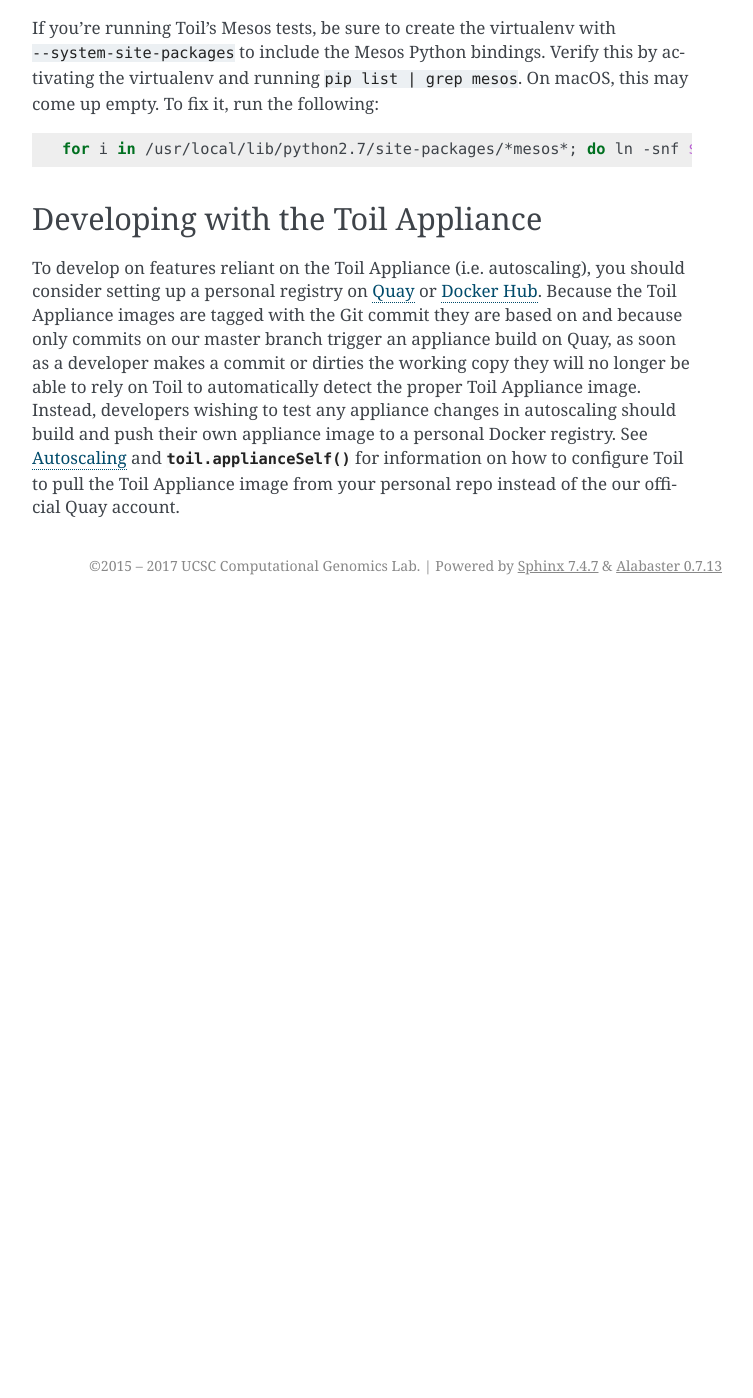
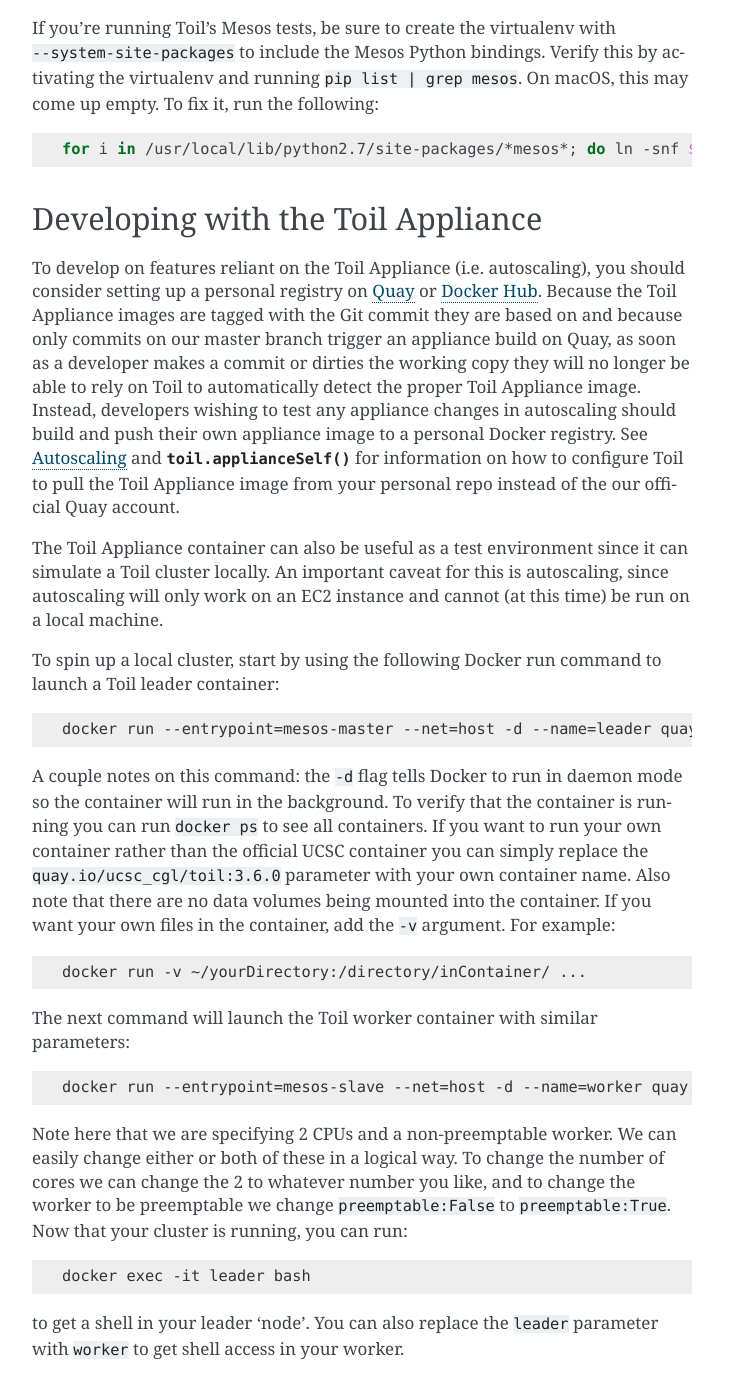
Before and after one commit to DataBiosphere/toil, a Sphinx documentation site: the page built from docs/contributing/source.rst, in a window 1280 px wide and 1400 px high, scrolled down 2039 px. Shown: the whole window, without its empty margins (388-1141 px from the left). Built offline with Sphinx 7.4.7, drawn with Linux system fonts in a browser that asks for light colours; the version number could not be read and is left out; before the commit the page ends 2644 px from its top, so only the background shows below that.

Commit message:
Add notes on launching a local Mesos/Toil cluster

```diff
--- a/docs/contributing/source.rst
+++ b/docs/contributing/source.rst
@@ -130,6 +130,41 @@ See :ref:`Autoscaling` and :func:`toil.applianceSelf` for information on how to
 configure Toil to pull the Toil Appliance image from your personal repo instead
 of the our official Quay account.
 
+The Toil Appliance container can also be useful as a test environment since it
+can simulate a Toil cluster locally. An important caveat for this is autoscaling,
+since autoscaling will only work on an EC2 instance and cannot (at this time) be
+run on a local machine.
+
+To spin up a local cluster, start by using the following Docker run command to launch
+a Toil leader container::
+
+    docker run --entrypoint=mesos-master --net=host -d --name=leader quay.io/ucsc_cgl/toil:3.6.0 --registry=in_memory --ip=127.0.0.1 --port=5050 --allocation_interval=500ms
+
+A couple notes on this command: the ``-d`` flag tells Docker to run in daemon mode so
+the container will run in the background. To verify that the container is running you
+can run ``docker ps`` to see all containers. If you want to run your own container
+rather than the official UCSC container you can simply replace the
+``quay.io/ucsc_cgl/toil:3.6.0`` parameter with your own container name. Also
+note that there are no data volumes being mounted into the container. If you
+want your own files in the container, add the ``-v`` argument. For example::
+
+    docker run -v ~/yourDirectory:/directory/inContainer/ ...
+
+The next command will launch the Toil worker container with similar parameters::
+
+    docker run --entrypoint=mesos-slave --net=host -d --name=worker quay.io/ucsc_cgl/toil:3.6.0 --work_dir=/var/lib/mesos --master=127.0.0.1:5050 --ip=127.0.0.1 —-attributes=preemptable:False --resources=cpus:2
+
+Note here that we are specifying 2 CPUs and a non-preemptable worker. We can
+easily change either or both of these in a logical way. To change the number
+of cores we can change the 2 to whatever number you like, and to
+change the worker to be preemptable we change ``preemptable:False`` to
+``preemptable:True``. Now that your cluster is running, you can run::
+
+    docker exec -it leader bash
+
+to get a shell in your leader 'node'. You can also replace the ``leader`` parameter
+with ``worker`` to get shell access in your worker.
+
 .. _Quay: https://quay.io/
 
 .. _Docker Hub: https://hub.docker.com/
```
